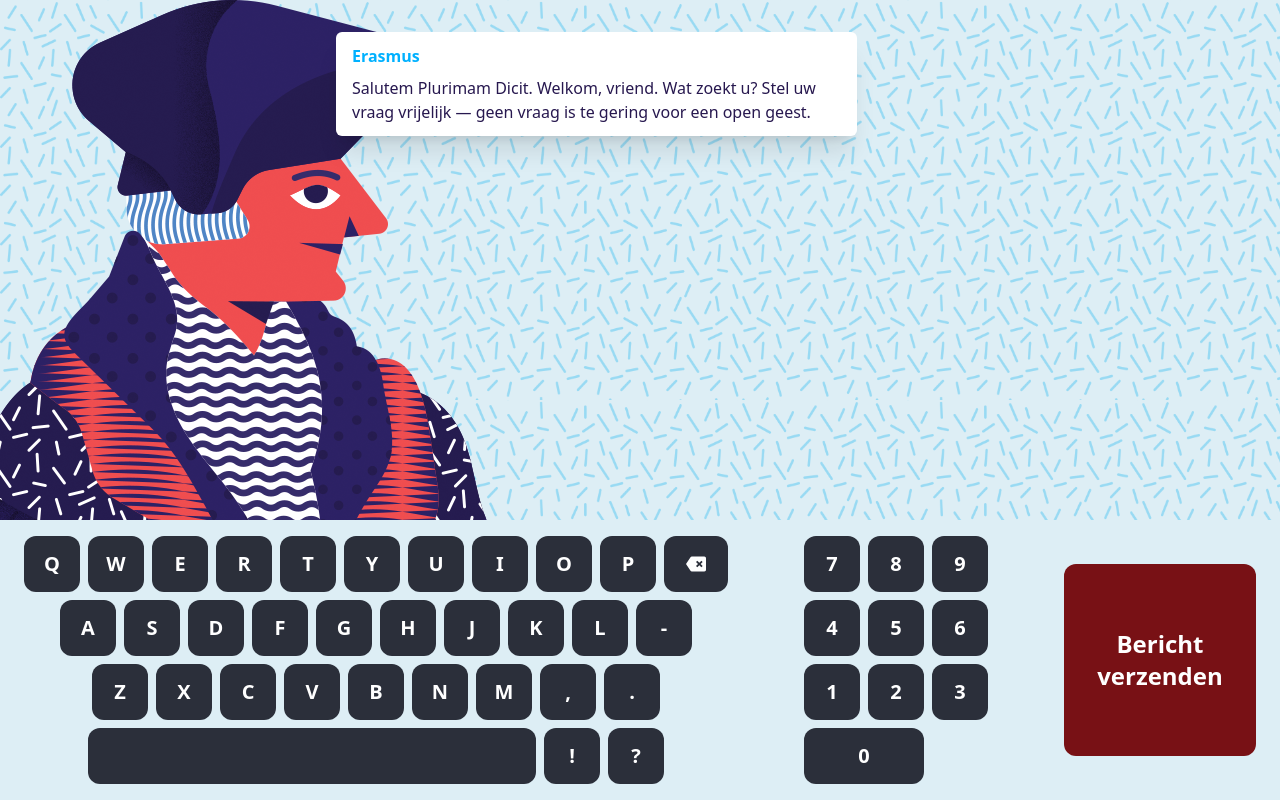
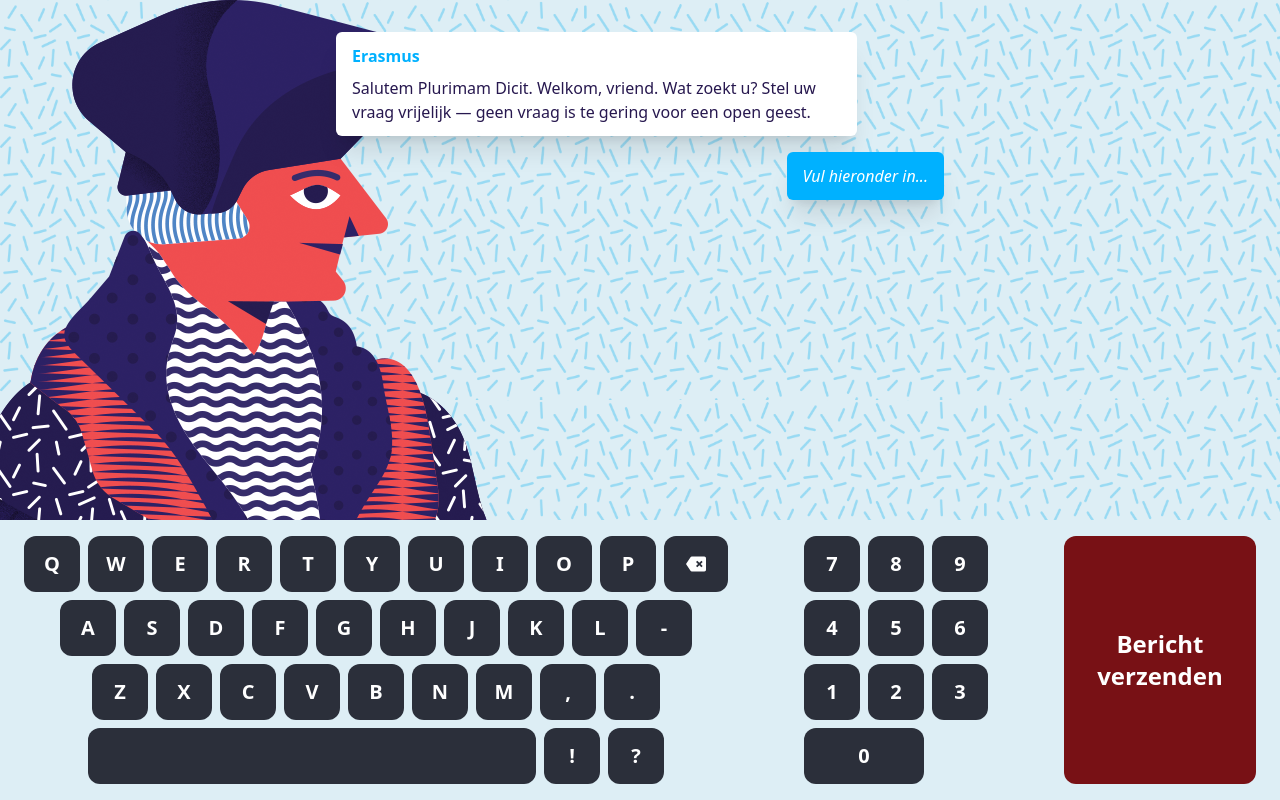
Before and after one commit to tempranova/erasmiana-digital, a Next.js app: page /en/bibliotheek in a window 1280 px wide. Built offline with nearby package versions, Linux system fonts and the light colour scheme.

Commit message:
minor adjustments

```diff
--- a/src/components/ai/bibliotheek/ai-chat.jsx
+++ b/src/components/ai/bibliotheek/ai-chat.jsx
@@ -104,6 +104,13 @@
               )
             }
           })}
+          {input === "" && messages.length === 1 ?
+            <div className="flex">
+              <div className="text-right italic ml-auto bg-[#00b1ff] text-white rounded-md shadow-xl mb-4 px-4 py-3 inline-block max-w-6/7">
+                Vul hieronder in...
+              </div>
+            </div>
+          : false}
           {input !== "" ?
             <div ref={inputMessageRef} className="flex">
               <div className="text-right ml-auto bg-[#00b1ff] text-white rounded-md shadow-xl mb-4 px-4 py-3 inline-block max-w-6/7">
--- a/src/components/ai/bibliotheek/keyboard.jsx
+++ b/src/components/ai/bibliotheek/keyboard.jsx
@@ -171,7 +171,7 @@
           ))}
         </div>
         <div className="ml-16 flex gap-2 items-center justify-center">
-          <div onClick={() => send()} className="bg-[#781115] h-48 w-48 flex text-center items-center justify-center text-2xl font-semibold text-white p-8 rounded-xl">
+          <div onClick={() => send()} className="bg-[#781115] h-full w-48 flex text-center items-center justify-center text-2xl font-semibold text-white p-8 rounded-xl">
             Bericht <br />verzenden
           </div>
         </div>
```
